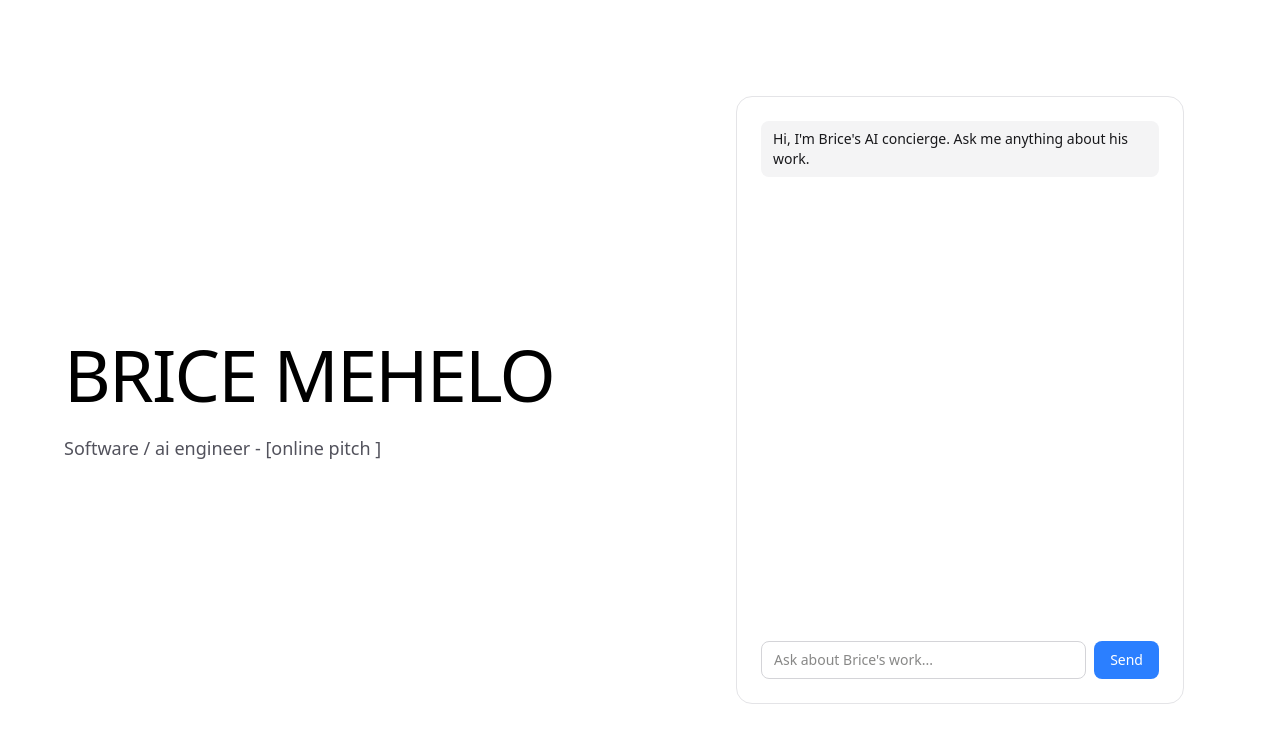
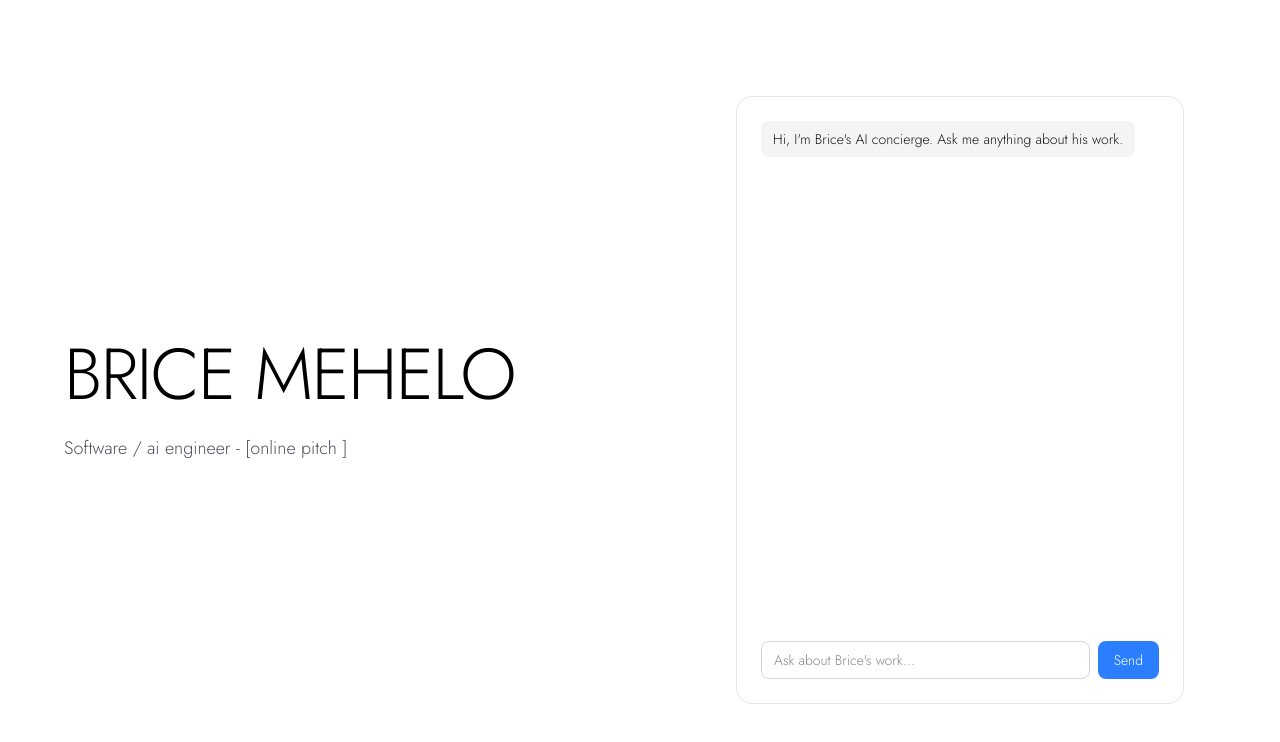
Before and after one commit to bricemehelo/bricemehelo-v2, a Next.js app: page / in a window 1280 px wide. Shown: the top 742 px of the page. Built offline with nearby package versions, Linux system fonts and the light colour scheme.

Commit message:
feat: update style jost

```diff
--- a/app/layout.tsx
+++ b/app/layout.tsx
@@ -1,15 +1,11 @@
 import type { Metadata } from "next";
-import { Geist, Geist_Mono } from "next/font/google";
+import { Jost } from "next/font/google";
 import "./globals.css";
 
-const geistSans = Geist({
-  variable: "--font-geist-sans",
+const jost = Jost({
+  variable: "--font-jost",
   subsets: ["latin"],
-});
-
-const geistMono = Geist_Mono({
-  variable: "--font-geist-mono",
-  subsets: ["latin"],
+  weight: ["300", "400", "500"],
 });
 
 export const metadata: Metadata = {
@@ -18,10 +14,7 @@ export const metadata: Metadata = {
 };
 export default function RootLayout({ children }: LayoutProps<"/">) {
   return (
-    <html
-      lang="en"
-      className={`${geistSans.variable} ${geistMono.variable} h-full antialiased`}
-    >
+    <html lang="en" className={` ${jost.variable} h-full antialiased`}>
       <body className="min-h-full flex flex-col">{children}</body>
     </html>
   );
```
